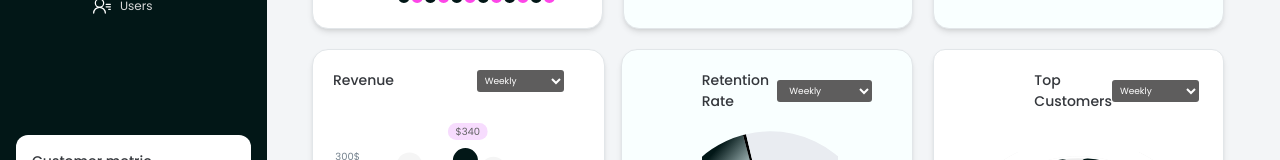
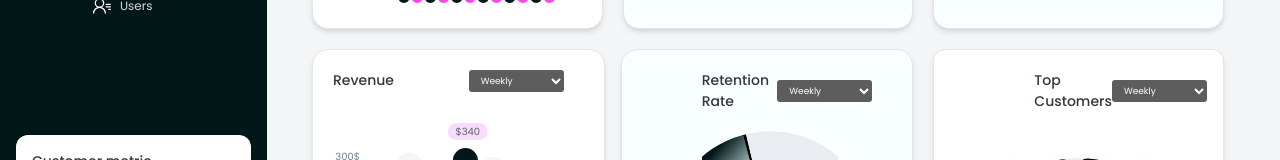
Before and after one commit to Japhetism/p23, a React (Vite) app: page / in a window 1280 px wide. Shown: the part 322-482 px from the top of the page. Built offline with nearby package versions, Linux system fonts and the light colour scheme.

Commit message:
add time frame selection component

```diff
--- /dev/null
+++ b/src/components/TimeFrameSelection.tsx
@@ -0,0 +1,44 @@
+import React from "react";
+import { TIMEFRAMES } from "@/constants";
+
+interface TimeFrameSelectionProps {
+  label?: string;
+  value: string;
+  className?: string;
+  onChange: (value: string) => void;
+}
+
+const TimeFrameSelection = ({ label, value, className, onChange, ...props }: TimeFrameSelectionProps) => {
+  const uniqueId = React.useId();
+
+  return (
+    <div className="flex flex-col">
+      {label && (
+        <label htmlFor={uniqueId} className="sr-only">
+          {label}
+        </label>
+      )}
+      <select
+        id={uniqueId}
+        value={value}
+        onChange={(e) => onChange(e.target.value)}
+        className={`
+          text-[9px] text-white bg-[#5E5D5D]
+          px-2 py-1 rounded-[3px]
+          border-none outline-none cursor-pointer
+          focus:ring-2 focus:ring-gray-400 focus:ring-offset-2
+          ${className}
+        `}
+        {...props}
+      >
+        {TIMEFRAMES.map((option, index) => (
+          <option key={index} value={option}>
+            {option}
+          </option>
+        ))}
+      </select>
+    </div>
+  );
+};
+
+export default TimeFrameSelection;
--- a/src/components/dashboard/RetentionRateCard.tsx
+++ b/src/components/dashboard/RetentionRateCard.tsx
@@ -1,7 +1,7 @@
 import { useState } from "react";
 import { PieChart, Pie, Cell, ResponsiveContainer } from "recharts";
+import TimeFrameSelection from "../TimeFrameSelection";
 import { ChartData } from "@/types";
-import { TIMEFRAMES } from "@/constants";
 
 type RetentionRateCardProps = {
   data: ChartData[];
@@ -26,25 +26,18 @@ const RetentionRateCard = ({ data }: RetentionRateCardProps) => {
       aria-labelledby="retention-title"
     >
       <div className="flex items-center justify-between w-full mb-4">
-        <h3 id="retention-title" className="text-[14px] font-medium text-[#34373C]">
+        <h3
+          id="retention-title"
+          className="text-[14px] font-medium text-[#34373C]"
+        >
           Retention Rate
         </h3>
 
-        <div className="flex flex-col">
-          <label htmlFor="timeframe-select" className="sr-only">Select Timeframe</label>
-          <select
-            id="timeframe-select"
-            value={selectedTimeFrame}
-            onChange={(e) => setSelectedTimeFrame(e.target.value)}
-            className="text-[9px] text-white bg-[#5E5D5D] px-2 py-1 rounded-[3px] border-none outline-none cursor-pointer focus:ring-2 focus:ring-offset-2 focus:ring-gray-400"
-          >
-            {TIMEFRAMES.map((item: string, index: number) => (
-              <option key={index} value={item}>
-                {item}
-              </option>
-            ))}
-          </select>
-        </div>
+        <TimeFrameSelection
+          label="Select timeframe for rentention rate"
+          value={selectedTimeFrame}
+          onChange={(val) => setSelectedTimeFrame(val)}
+        />
       </div>
 
       <div
@@ -57,7 +50,13 @@ const RetentionRateCard = ({ data }: RetentionRateCardProps) => {
           <ResponsiveContainer width="80%" height="120%">
             <PieChart>
               <defs>
-                <linearGradient id="halfPieGradient" x1="0%" y1="0%" x2="100%" y2="100%">
+                <linearGradient
+                  id="halfPieGradient"
+                  x1="0%"
+                  y1="0%"
+                  x2="100%"
+                  y2="100%"
+                >
                   <stop offset="35.51%" stopColor="#021717" />
                   <stop offset="71.36%" stopColor="#DFF4F5" />
                 </linearGradient>
--- a/src/components/dashboard/RevenueCard.tsx
+++ b/src/components/dashboard/RevenueCard.tsx
@@ -8,9 +8,9 @@ import {
   Cell,
   LabelList,
 } from "recharts";
+import TimeFrameSelection from "../TimeFrameSelection";
 import { transformRevenueTrend } from "@/utils";
 import { TrendByDay } from "@/types";
-import { TIMEFRAMES } from "@/constants";
 
 type RevenueCardProps = {
   data: TrendByDay[];
@@ -55,29 +55,22 @@ const RevenueCard = ({ data }: RevenueCardProps) => {
     >
       <div className="flex items-center justify-between mb-4">
         <div className="flex items-center gap-2">
-          <h3 id="revenue-title" className="text-[14px] font-medium text-[#34373C]">Revenue</h3>
+          <h3
+            id="revenue-title"
+            className="text-[14px] font-medium text-[#34373C]"
+          >
+            Revenue
+          </h3>
         </div>
 
-        <label htmlFor="revenue-timeframe" className="sr-only">Select timeframe for revenue</label>
-        <select
-          id="revenue-timeframe"
+        <TimeFrameSelection
+          label="Select timeframe for revenue"
           value={selectedTimeFrame}
-          onChange={(e) => setSelectedTimeFrame(e.target.value)}
-          className="text-[9px] text-white bg-[#5E5D5D] px-1 py-1 rounded-[3px] border-none outline-none cursor-pointer focus:ring-2 focus:ring-gray-400 focus:ring-offset-2"
-        >
-          {TIMEFRAMES.map((item: string, index: number) => (
-            <option key={index} value={item}>
-              {item}
-            </option>
-          ))}
-        </select>
+          onChange={(val) => setSelectedTimeFrame(val)}
+        />
       </div>
 
-      <div
-        className="h-36"
-        role="img"
-        aria-label={chartSummary}
-      >
+      <div className="h-36" role="img" aria-label={chartSummary}>
         <ResponsiveContainer width="100%" height="100%">
           <BarChart
             data={transformedData}
--- a/src/components/dashboard/TopCustomersCard.tsx
+++ b/src/components/dashboard/TopCustomersCard.tsx
@@ -1,8 +1,8 @@
 import { useState } from "react";
 import { MoreHorizontal } from "lucide-react";
 import { RadialBarChart, RadialBar, ResponsiveContainer } from "recharts";
+import TimeFrameSelection from "../TimeFrameSelection";
 import { CustomerChartData, Person } from "@/types";
-import { TIMEFRAMES } from "@/constants";
 
 type TopCustomersCardProps = {
   data: CustomerChartData[];
@@ -30,22 +30,18 @@ const TopCustomersCard = ({ data, topCustomers }: TopCustomersCardProps) => {
       className="bg-card rounded-xl p-5 border border-border shadow-md flex flex-col gap-4 h-full"
     >
       <div className="flex items-center justify-between lg:pl-20 lg:pr-10">
-        <h3 id="top-customers-title" className="text-[14px] font-medium text-[#34373C]">
+        <h3
+          id="top-customers-title"
+          className="text-[14px] font-medium text-[#34373C]"
+        >
           Top Customers
         </h3>
-        <label htmlFor="top-customers-timeframe" className="sr-only">Filter by timeframe</label>
-        <select
-          id="top-customers-timeframe"
+
+        <TimeFrameSelection
+          label="Select timeframe for top customers"
           value={selectedTimeFrame}
-          onChange={(e) => setSelectedTimeFrame(e.target.value)}
-          className="text-[9px] text-white bg-[#5E5D5D] px-1 py-1 rounded-[3px] border-none outline-none cursor-pointer focus:ring-2 focus:ring-gray-400 focus:ring-offset-2"
-        >
-          {TIMEFRAMES.map((item: string, index: number) => (
-            <option key={index} value={item}>
-              {item}
-            </option>
-          ))}
-        </select>
+          onChange={(val) => setSelectedTimeFrame(val)}
+        />
       </div>
 
       <div className="w-full flex justify-center items-center mt-6">
@@ -66,19 +62,29 @@ const TopCustomersCard = ({ data, topCustomers }: TopCustomersCardProps) => {
                 startAngle={90}
                 endAngle={-270}
               >
-                <RadialBar dataKey="uv" cornerRadius={10} background></RadialBar>
+                <RadialBar
+                  dataKey="uv"
+                  cornerRadius={10}
+                  background
+                ></RadialBar>
               </RadialBarChart>
             </ResponsiveContainer>
           </div>
 
-          <div className="absolute text-[24px] font-bold text-[#000000]" aria-hidden="true">
+          <div
+            className="absolute text-[24px] font-bold text-[#000000]"
+            aria-hidden="true"
+          >
             {maxPercentage}%
           </div>
         </div>
       </div>
 
       {/* Legends */}
-      <ul className="flex justify-center gap-4 list-none" aria-label="Chart legend">
+      <ul
+        className="flex justify-center gap-4 list-none"
+        aria-label="Chart legend"
+      >
         {legends.map((item, i) => (
           <li key={i} className="flex items-center gap-1.5">
             <div
@@ -92,7 +98,10 @@ const TopCustomersCard = ({ data, topCustomers }: TopCustomersCardProps) => {
       </ul>
 
       {/* Customer List */}
-      <ul className="flex flex-col gap-4 pl-5 pr-5 list-none" aria-label="Customer list">
+      <ul
+        className="flex flex-col gap-4 pl-5 pr-5 list-none"
+        aria-label="Customer list"
+      >
         {topCustomers.map((c, i) => (
           <li
             key={i}
--- a/src/components/dashboard/WeeklyTasksCard.tsx
+++ b/src/components/dashboard/WeeklyTasksCard.tsx
@@ -1,7 +1,7 @@
 import { useState } from "react";
 import { Smile, XCircle, Video } from "lucide-react";
+import TimeFrameSelection from "../TimeFrameSelection";
 import { Person } from "@/types";
-import { TIMEFRAMES } from "@/constants";
 
 type WeeklyTasksCardProps = {
   data: {
@@ -21,16 +21,25 @@ const WeeklyTasksCard = ({ data, meetings }: WeeklyTasksCardProps) => {
     >
       <div className="grid grid-cols-1 sm:grid-cols-2 gap-6">
         <div>
-          <h3 id="weekly-tasks-heading" className="text-[14px] text-white font-medium mb-16">
+          <h3
+            id="weekly-tasks-heading"
+            className="text-[14px] text-white font-medium mb-16"
+          >
             Weekly Tasks
           </h3>
-          <div className="flex items-end gap-4 sm:gap-6 mb-4" role="list" aria-label="Task statistics">
+          <div
+            className="flex items-end gap-4 sm:gap-6 mb-4"
+            role="list"
+            aria-label="Task statistics"
+          >
             {data.map((item, index) => (
               <div key={index} role="listitem" className="flex flex-col">
                 <span className="text-[50px] text-white sm:text-5xl font-medium leading-none">
                   {item.value}
                 </span>
-                <p className="text-[10px] text-white mt-1 uppercase tracking-wider">{item.name}</p>
+                <p className="text-[10px] text-white mt-1 uppercase tracking-wider">
+                  {item.name}
+                </p>
               </div>
             ))}
           </div>
@@ -48,20 +57,18 @@ const WeeklyTasksCard = ({ data, meetings }: WeeklyTasksCardProps) => {
 
         <div>
           <div className="flex items-center justify-between mb-4">
-            <h3 id="meetings-heading" className="text-[10px] text-white font-medium">
+            <h3
+              id="meetings-heading"
+              className="text-[10px] text-white font-medium"
+            >
               Scheduled Meetings
             </h3>
-            <label htmlFor="meeting-timeframe" className="sr-only">Filter meetings</label>
-            <select
-              id="meeting-timeframe"
+
+            <TimeFrameSelection
+              label="Select timeframe for scheduled meetings"
               value={selectedTimeFrame}
-              onChange={(e) => setSelectedTimeFrame(e.target.value)}
-              className="text-[9px] text-white bg-[#5E5D5D] px-2 py-1 rounded-[3px] border-none outline-none cursor-pointer focus:ring-2 focus:ring-white focus:ring-offset-2 focus:ring-offset-[#021717]"
-            >
-              {TIMEFRAMES.map((item, index) => (
-                <option key={index} value={item}>{item}</option>
-              ))}
-            </select>
+              onChange={(val) => setSelectedTimeFrame(val)}
+            />
           </div>
 
           <ul
```
